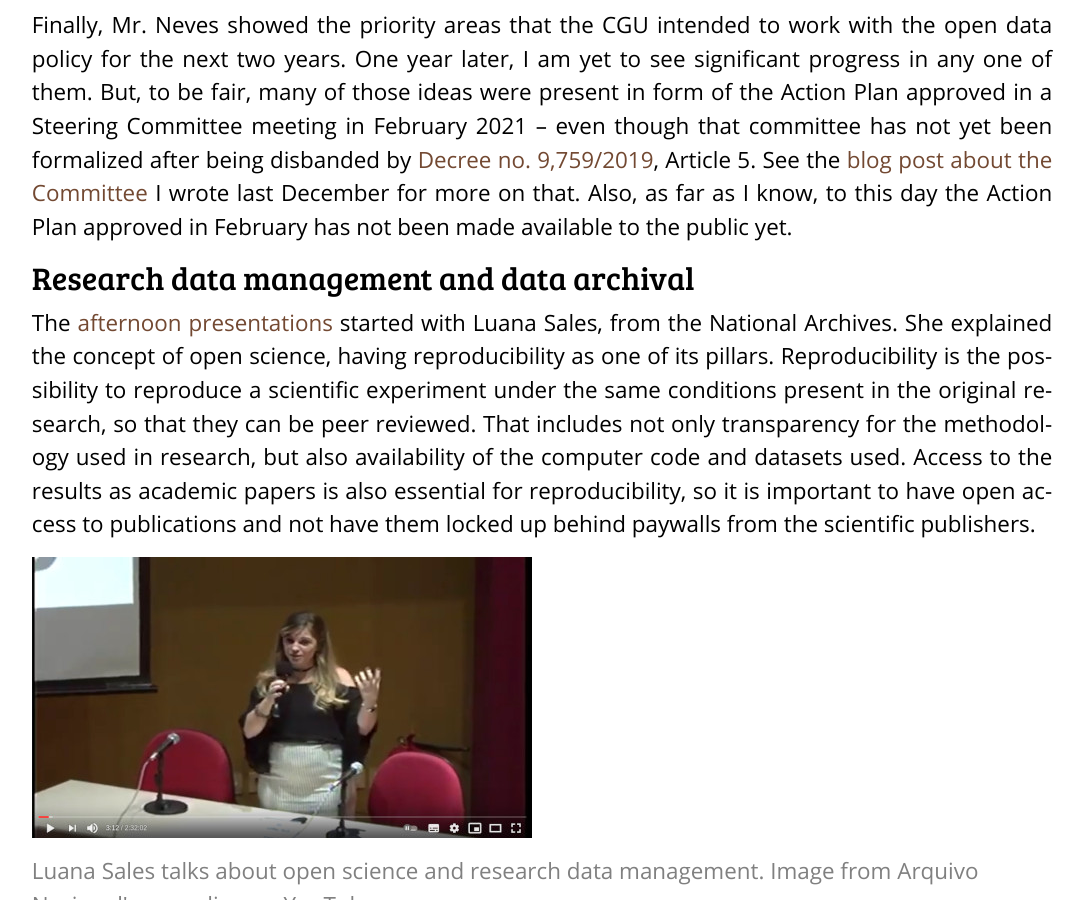
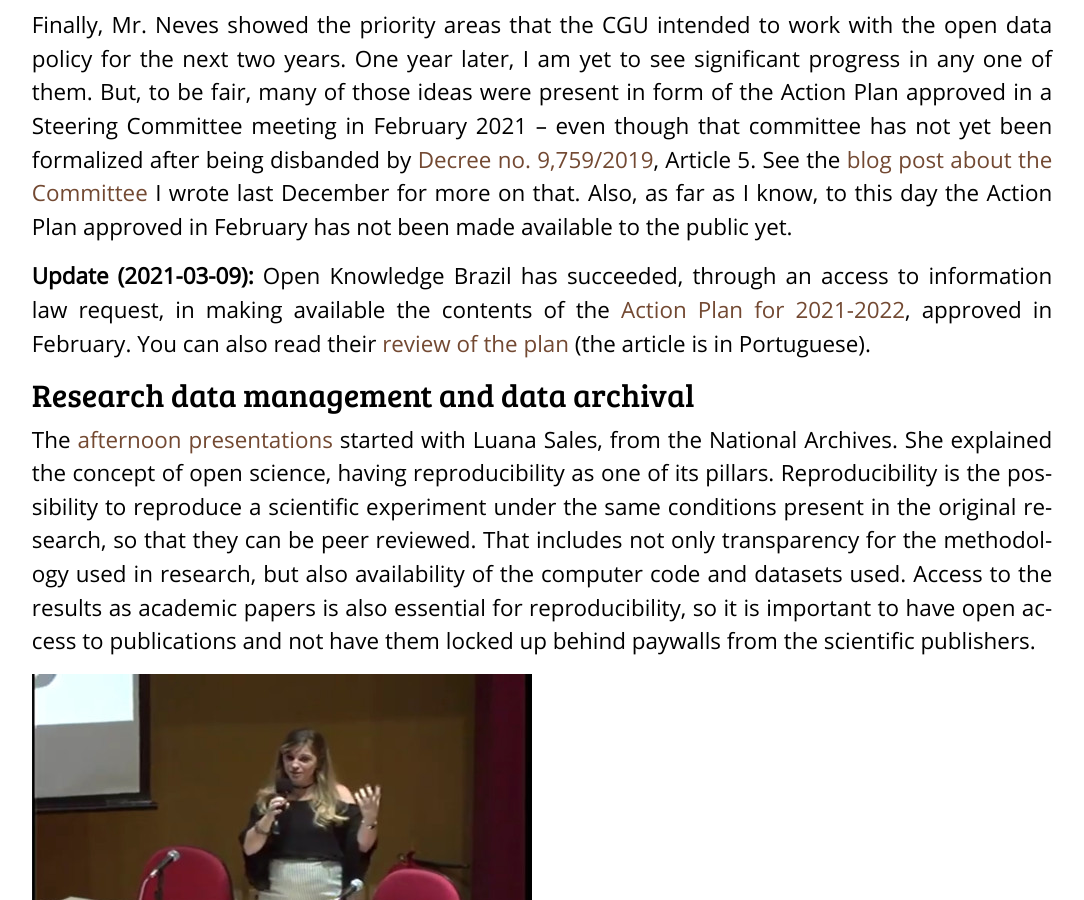
Before and after one commit to augusto-herrmann/augusto-herrmann.github.io, a Jekyll site: the page built from _posts/2021-03-08-open-data-in-perspectives-an-account-of-open-data-day-2020-rio-at-the-national-archives.md, in a window 1280 px wide and 900 px high, scrolled down 6615 px. Shown: the whole window, without its empty margins (98-1182 px from the left). Built offline with Jekyll 4.4.1, drawn with Linux system fonts in a browser that asks for light colours; nearby versions of some CDN libraries.

Commit message:
update with OKBR article reviewing the Action Plan

```diff
--- a/_posts/2021-03-08-open-data-in-perspectives-an-account-of-open-data-day-2020-rio-at-the-national-archives.md
+++ b/_posts/2021-03-08-open-data-in-perspectives-an-account-of-open-data-day-2020-rio-at-the-national-archives.md
@@ -242,6 +242,14 @@ December for more on that. Also, as far as I know, to this day the
 Action Plan approved in February has not been made available to the
 public yet.
 
+**Update (2021-03-09):** Open Knowledge Brazil has succeeded, through an
+access to information law request, in making available the contents of
+the
+[Action Plan for 2021-2022](https://dados.gov.br/wp/wp-content/uploads/2021/02/Plano-de-A%C3%A7%C3%A3o-INDA-2021-2022-vers%C3%A3ofinal.pdf),
+approved in February. You can also read their
+[review of the plan](https://www.ok.org.br/noticia/infraestrutura-nacional-de-dados-abertos-tem-novo-plano-de-acao-leia-analise-da-okbr/)
+(the article is in Portuguese).
+
 ## Research data management and data archival
 
 The [afternoon presentations](https://youtu.be/Ugd2EmUKtu4?t=97) started
```
Also changed, not shown: _posts/2021-03-08-dados-abertos-em-perspectiva-um-relato-do-open-data-day-2020-no-arquivo-nacional.md (+8 -0 lines).
